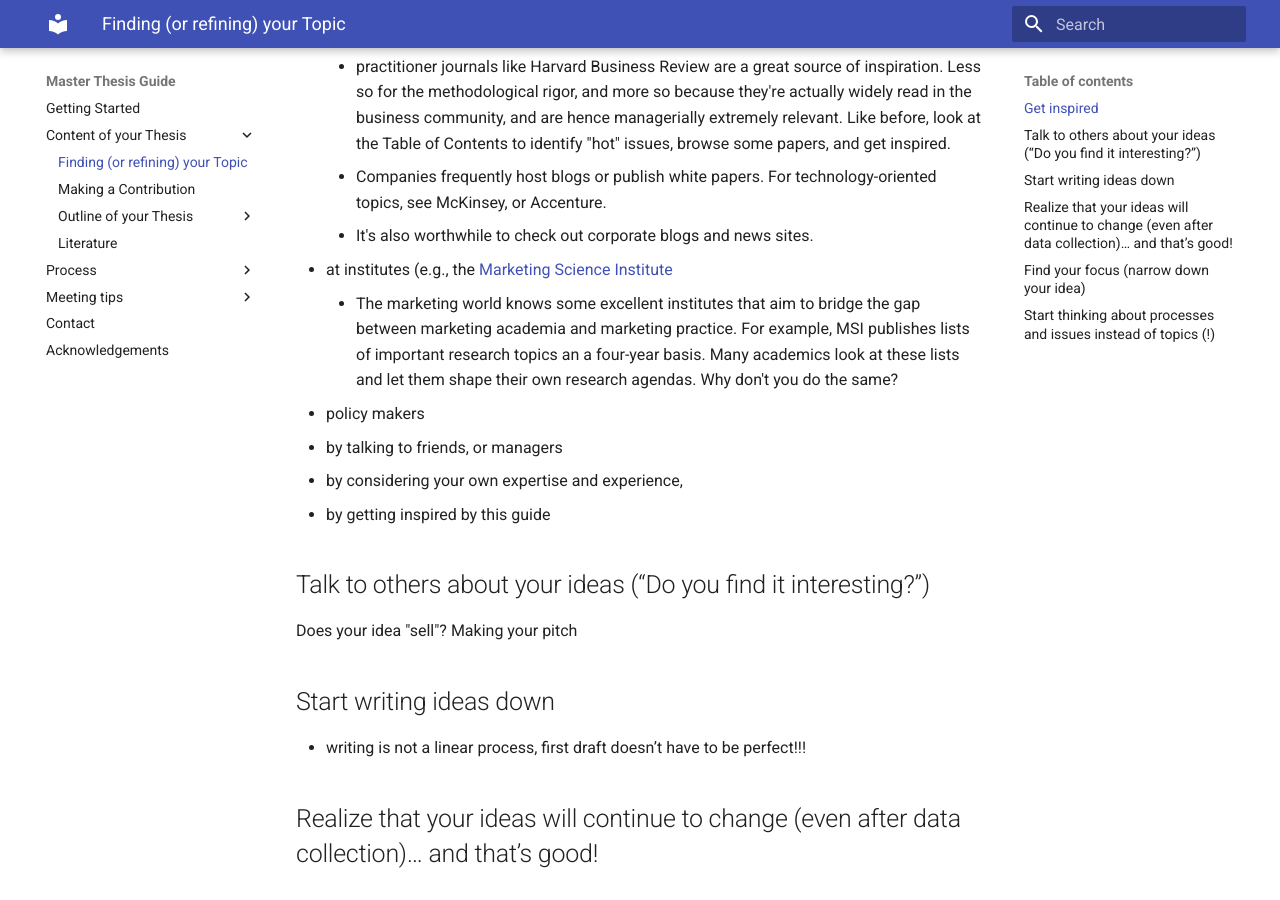
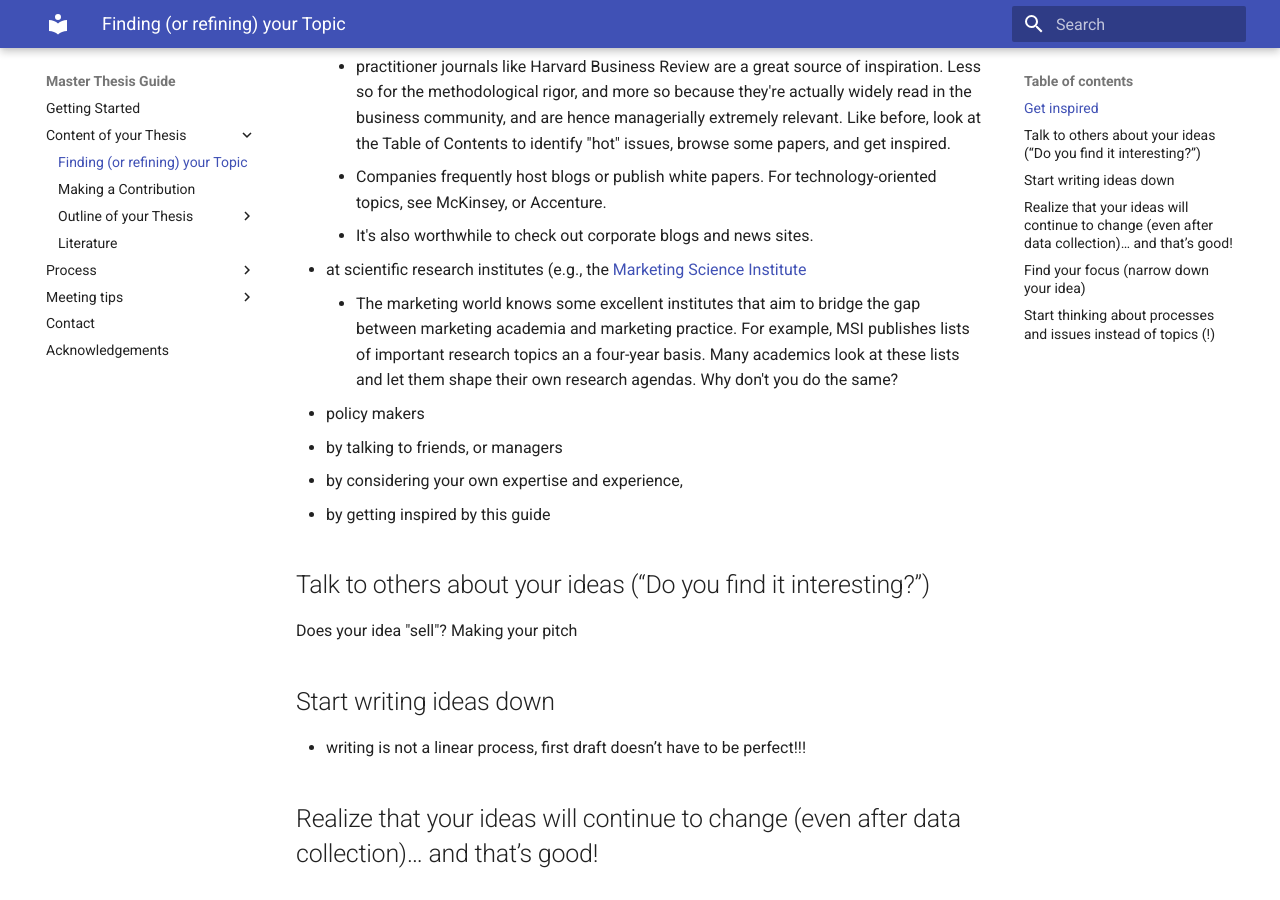
Before and after one commit to hannesdatta/thesis-guide-deprec, an MkDocs documentation site: the page built from docs/content/topic.md, in a window 1280 px wide and 900 px high, scrolled down 775 px. Built offline with MkDocs 1.6.1 and Material for MkDocs 9.7.7, drawn with Linux system fonts in a browser that asks for light colours.

Commit message:
revise topic finding page

```diff
--- a/docs/content/topic.md
+++ b/docs/content/topic.md
@@ -35,7 +35,7 @@
     * Companies frequently host blogs or publish white papers.
     For technology-oriented topics, see McKinsey, or Accenture.
     * It's also worthwhile to check out corporate blogs and news sites.
-* at institutes (e.g., the [Marketing Science Institute](http://msi.org/)
+* at scientific research institutes (e.g., the [Marketing Science Institute](http://msi.org/)
     * The marketing world knows some excellent institutes that aim to bridge
     the gap between marketing academia and marketing practice. For example,
     MSI publishes lists of important research topics an a four-year basis.
```
